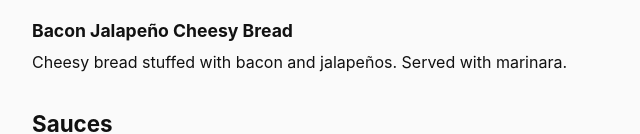
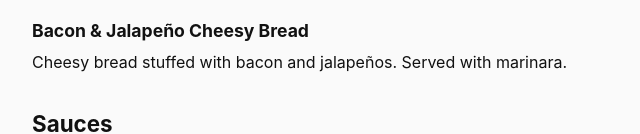
Before and after one commit to wesdawg92/wesleys-pizza-site, a plain HTML site: page index.html in a window 1280 px wide. Shown: the part 826-960 px from the top of the page, 258-898 px from the left. Drawn offline with Linux system fonts and the light colour scheme.

Commit message:
added &
"Bacon & Jalapenos" instead of "Bacon Jalapenos"

```diff
--- a/index.html
+++ b/index.html
@@ -147,7 +147,7 @@
   <p>Buttery, garlicky bread loaded with melted cheese. Served with marinara.</p>
 
   <h3>
-    Bacon Jalapeño Cheesy Bread
+    Bacon & Jalapeño Cheesy Bread
     <span class="price">$12</span>
   </h3>
   <p>Cheesy bread stuffed with bacon and jalapeños. Served with marinara.</p>
```
